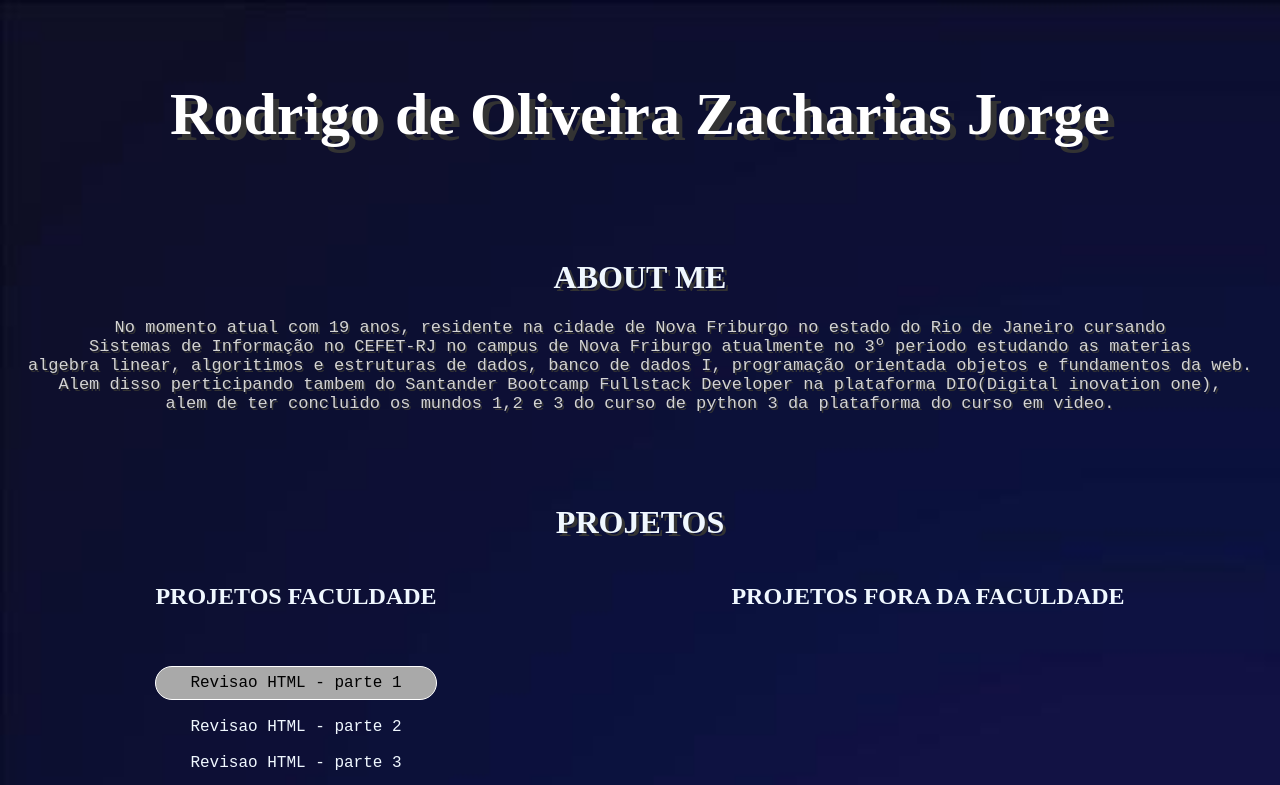
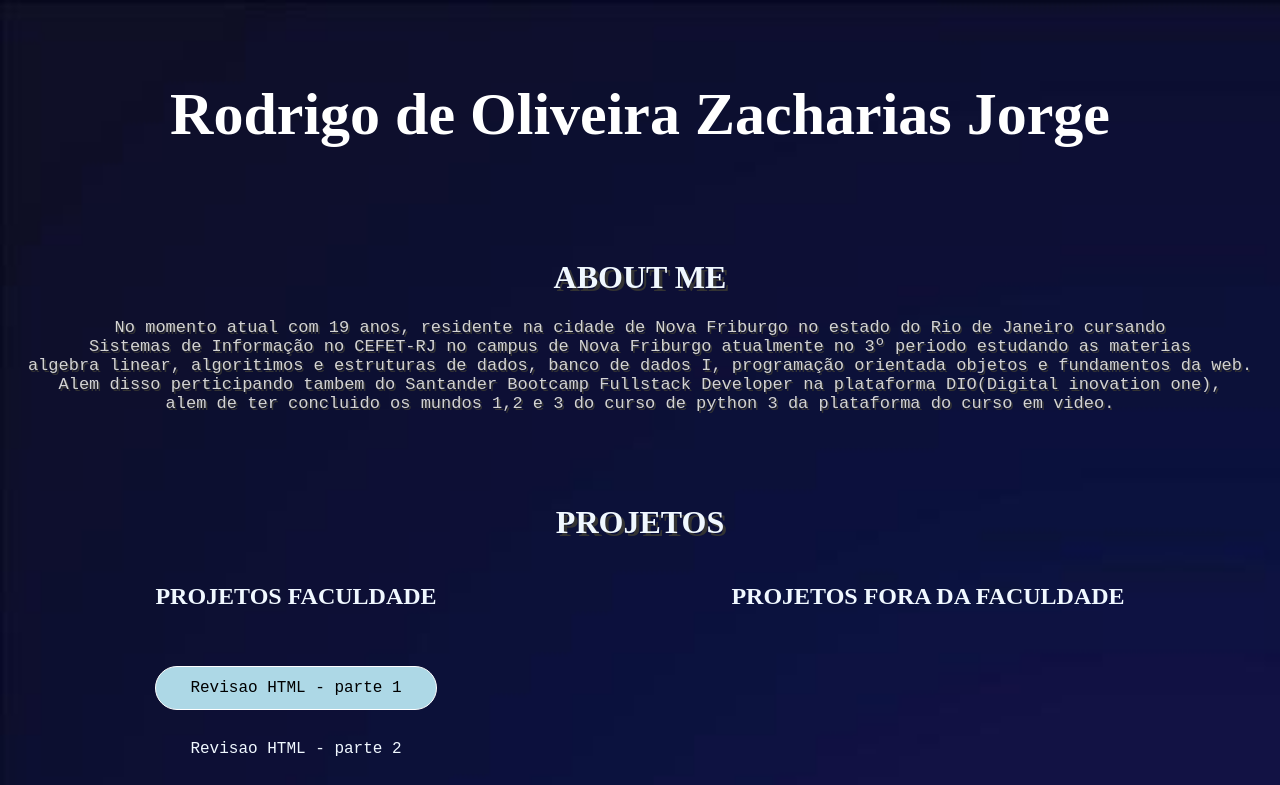
Before and after one commit to RodrigoJorge12/RodrigoJorge12.github.io, a plain HTML site: page index.html in a window 1280 px wide. In both pictures the pointer is over the link "Revisao HTML - parte 1". Shown: the top 785 px of the page. Drawn offline with Linux system fonts and the light colour scheme.

Commit message:
correção da borda das animações dos botoes

```diff
--- a/style.css
+++ b/style.css
@@ -8,7 +8,6 @@
     color: white;
     text-align: center;
     font-size: 60px;
-    text-shadow: 0.1em 0.1em #333;
 }
 .titulos{
     padding-top: 70px;
@@ -27,7 +26,9 @@
     text-decoration: none;
     color: aliceblue;
     text-align: center;
+    padding: 12px;
     font-family: 'Courier New', Courier, monospace;
+    border-radius: 30px;
 }
 .projetosFaculdade{
     display: flex;
@@ -36,10 +37,10 @@
 }
 .projetosFaculdade a:hover{
     border: 1px ridge white;
-    background-color: darkgray;
-    padding: 7px;
+    padding: 12px;
     position: relative;
     border-radius: 30px;
+    background-color: lightblue;
     color: black;
 }
 .titulos2{
```
Also changed, not shown: index.html (+0 -1 lines).
